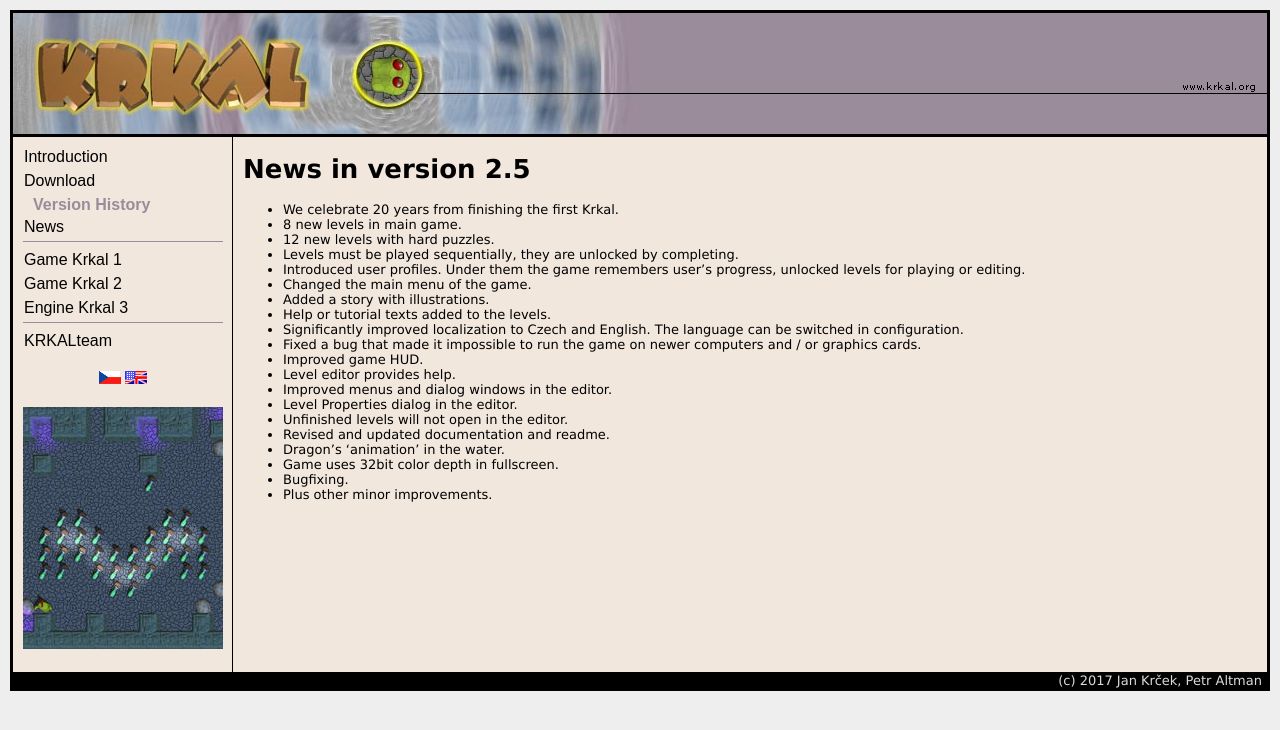
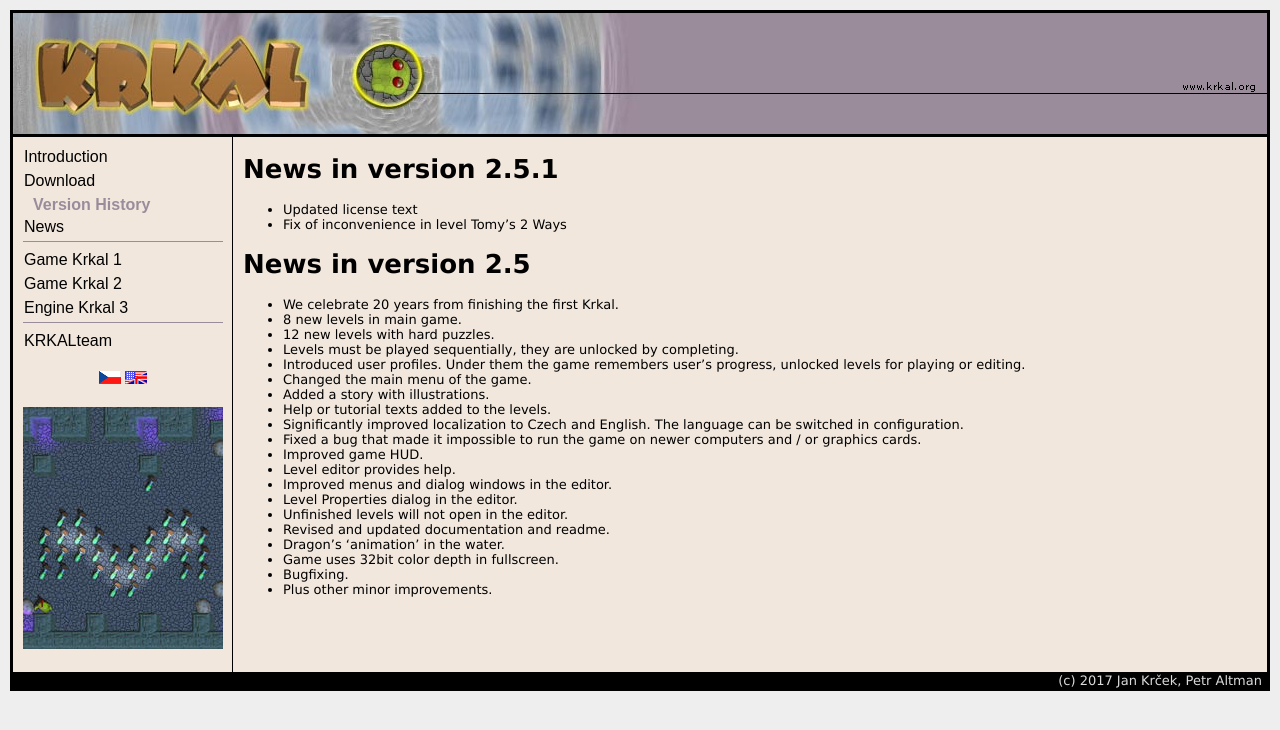
Before and after one commit to HonzaMD/HonzaMD.github.io, a Jekyll site: the page built from en/k2verHistory.md, in a window 1280 px wide. Shown: the top 730 px of the page. Built offline with Jekyll 4.4.1, drawn with Linux system fonts in a browser that asks for light colours.

Commit message:
changelog

```diff
--- a/en/k2verHistory.md
+++ b/en/k2verHistory.md
@@ -4,6 +4,11 @@
 lang: en
 submenu: download
 ---
+# News in version 2.5.1
+
+* Updated license text
+* Fix of inconvenience in level Tomy's 2 Ways
+
 # News in version 2.5
 
 * We celebrate 20 years from finishing the first Krkal.
```
Also changed, not shown: cs/k2verHistory.md (+5 -0 lines).
